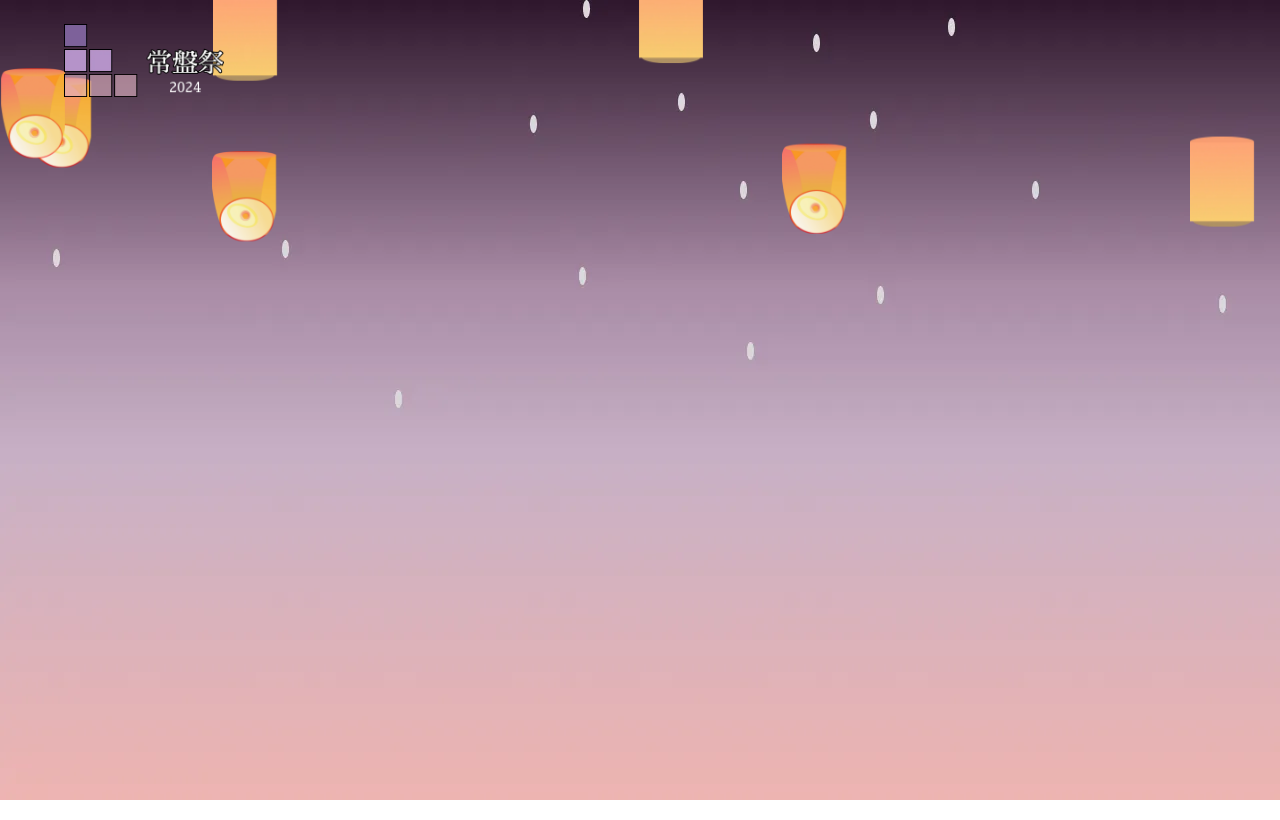
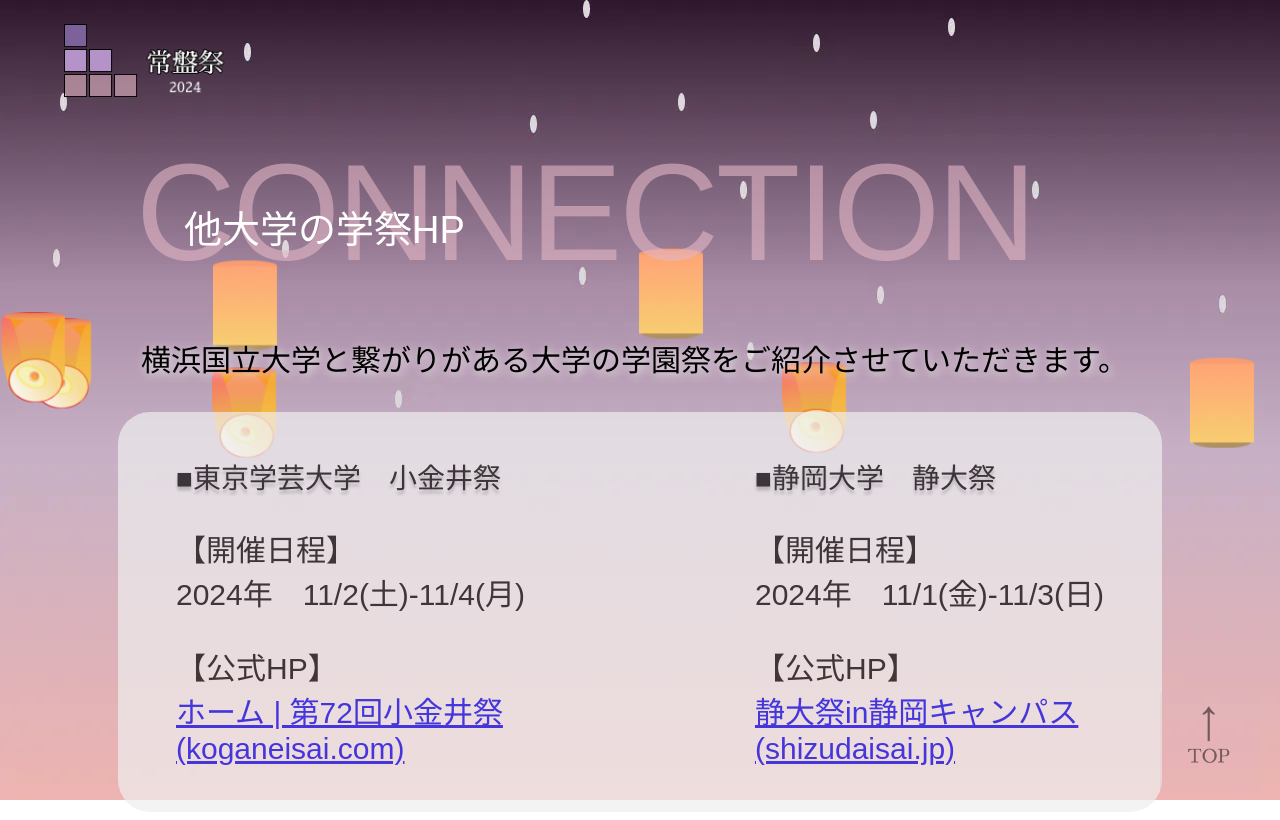
Before and after one commit to ynufes-tech/ynufes-tokiwa24, a Nuxt app: page /connection in a window 1280 px wide. Built offline with nearby package versions, Linux system fonts and the light colour scheme; a web font is replaced by a local one.

Commit message:
コネクションページ作成

```diff
--- a/components/PageTitle.vue
+++ b/components/PageTitle.vue
@@ -19,53 +19,72 @@ const props = defineProps({
 <style lang="scss" scoped>
 @use "@/assets/scss/_breakpoint.scss" as *;
 .page-title {
-  margin: 0 auto;
-  position: absolute;
-  top: 125px;
-  left: 15%;
+  display: flex;
+  flex-direction: column;
+  align-items: flex-start; /* 左揃え */
+  text-align: left; /* テキストも左揃え */
+  padding-top: 125px;
+  padding-left: 10vw;
+  height: calc(8vh + 8.5vw);
   z-index: 1000;
-  //background-color: rgba(0, 0, 0, 0.7); /* 背景色を追加 */
-
   @include md {
-    top: 100px;
+    padding-top: 100px;
+    padding-left: 10vw;
   }
   @include sm {
-    top: 90px;
+    padding-top: 90px;
+    padding-left: 4vw;
   }
   > h1 {
-    display: flex;
-  flex-direction: column;
-  box-sizing: border-box;
-    margin: 0 auto;
-    font-size: 150px;
-    font-weight: 700;
+    margin: 0;
+    font-size: 138px;
+    letter-spacing: -3px;
     width: fit-content;
     color: rgba(226, 181, 197, 0.6); /* 色を60%にぼやかす */
-    //opacity: 0.4;
     font-weight: 400;
     z-index: 1000;
+    @include xl {
+      font-size: 110px;
+    }
+    @include lg {
+      font-size: 88px;
+    }
     @include md {
-      font-size: 94px;
+      font-size: 58px;
     }
     @include sm {
-      font-size: 64px;
+      font-size: 50px;
     }
   }
   > h2 {
-    margin: 0 auto;
-    font-size: 40px;
+    align-self: flex-start;
+    margin: 0;
+    font-size: 38px;
     color: #ffffff;
-    position: absolute;
-    top: 53%;
-    left: 6%;
-    width: fit-content;
+    position: relative;
+    top: -2.46em;
+    left: 3rem;
     font-weight: 300;
     z-index: 1000;
+    @include xl {
+      font-size: 30px;
+      top: -2.4em;
+      left: 2rem;
+    }
+    @include lg {
+      font-size: 25px;
+      top: -2.41em;
+      left: 2rem;
+    }
     @include md {
-      font-size: 28px;
+      font-size: 19px;
+      top: -2.3em;
+      left: 1.5rem;
     }
     @include sm {
-      font-size: 18px;
+      font-size: 15px;
+      top: -2.3em;
+      left: 1rem;
     }
   }
 }
--- a/pages/connection/index.vue
+++ b/pages/connection/index.vue
@@ -2,10 +2,124 @@
 
 <template>
     <div class="page-root">
-
+        <PageTitle title="CONNECTION" sub-title="他大学の学祭HP"/>
+        <div class="inner-connection-page">
+            <div class="connection-about">
+             <p>横浜国立大学と繋がりがある大学の学園祭をご紹介させていただきます。</p>
+            </div>
+            <div class="connection-content">
+                <div class="big-box">
+                  <div class="box">
+                   <p class="child-title">■東京学芸大学　小金井祭　</p>
+                   <p>【開催日程】<br>2024年　11/2(土)-11/4(月)</p>
+                   <p>【公式HP】<br><a href="https://www.koganeisai.com">ホーム | 第72回小金井祭<br>(koganeisai.com)</a></p>
+                  </div>
+                  <div class="box">
+                   <p class="child-title">■静岡大学　静大祭</p>
+                   <p>【開催日程】<br>2024年　11/1(金)-11/3(日)</p>
+                   <p>【公式HP】<br><a href="https://shizudaisai.jp/24/summer/">静大祭in静岡キャンパス<br>(shizudaisai.jp)</a></p>
+                  </div>
+               </div>
+            </div>
+        </div>
+        <FloatingButton />
     </div>
 </template>
 
 <style lang="scss" scoped>
+@use "@/assets/scss/_breakpoint.scss" as *;
 
+.page-root{
+  display: flex;
+  box-sizing: border-box;
+  flex-direction: column;
+  > p{
+    margin: 1rem 14vw;
+  }
+}
+
+.inner-connection-page {
+  position: relative;
+  top: 0px;
+  padding-left: 8%;
+  width: 84%;
+
+  @include md {
+    top: 0px;
+  }
+  @include sm {
+    top: 0px;
+  }
+}
+
+.connection-about {
+  font-size: 27px;
+  width: fit-content;
+  text-shadow: 2px 2px 10px #eee;
+  padding-left: 3%;
+  @include md {
+    font-size: 21px;
+  }
+  @include sm {
+    font-size: 15px;
+  }
+}
+
+.box{
+  margin: 1rem;
+}
+
+.big-box{
+  display: flex;
+  width: min(80vw, 120vh);
+  margin: 2rem auto 0;
+  background-color: #eee;
+  padding: 0% 4%;
+  opacity: 70%;
+  border-radius: 2rem;
+  justify-content: space-between;
+
+  @include md {
+    flex-direction: column;
+    width: 50vw;
+  }
+}
+.child-title{
+  font-size: 28px;
+  text-shadow: 0px 4px 3px rgba(0, 0, 0, 0.247);
+  @include md {
+    font-size: 22px;
+  }
+  @include sm {
+    font-size: 16px;
+  }
+}
+
+p {
+  font-size: 30px;
+
+  @include lg {
+    font-size: 23px;
+  }
+  @include md {
+    font-size: 20px;
+  }
+  @include sm {
+    font-size: 17px;
+  }
+}
+
+a {
+  font-size: 30px;
+
+  @include lg {
+    font-size: 23px;
+  }
+  @include md {
+    font-size: 20px;
+  }
+  @include sm {
+    font-size: 17px;
+  }
+}
 </style>
```
